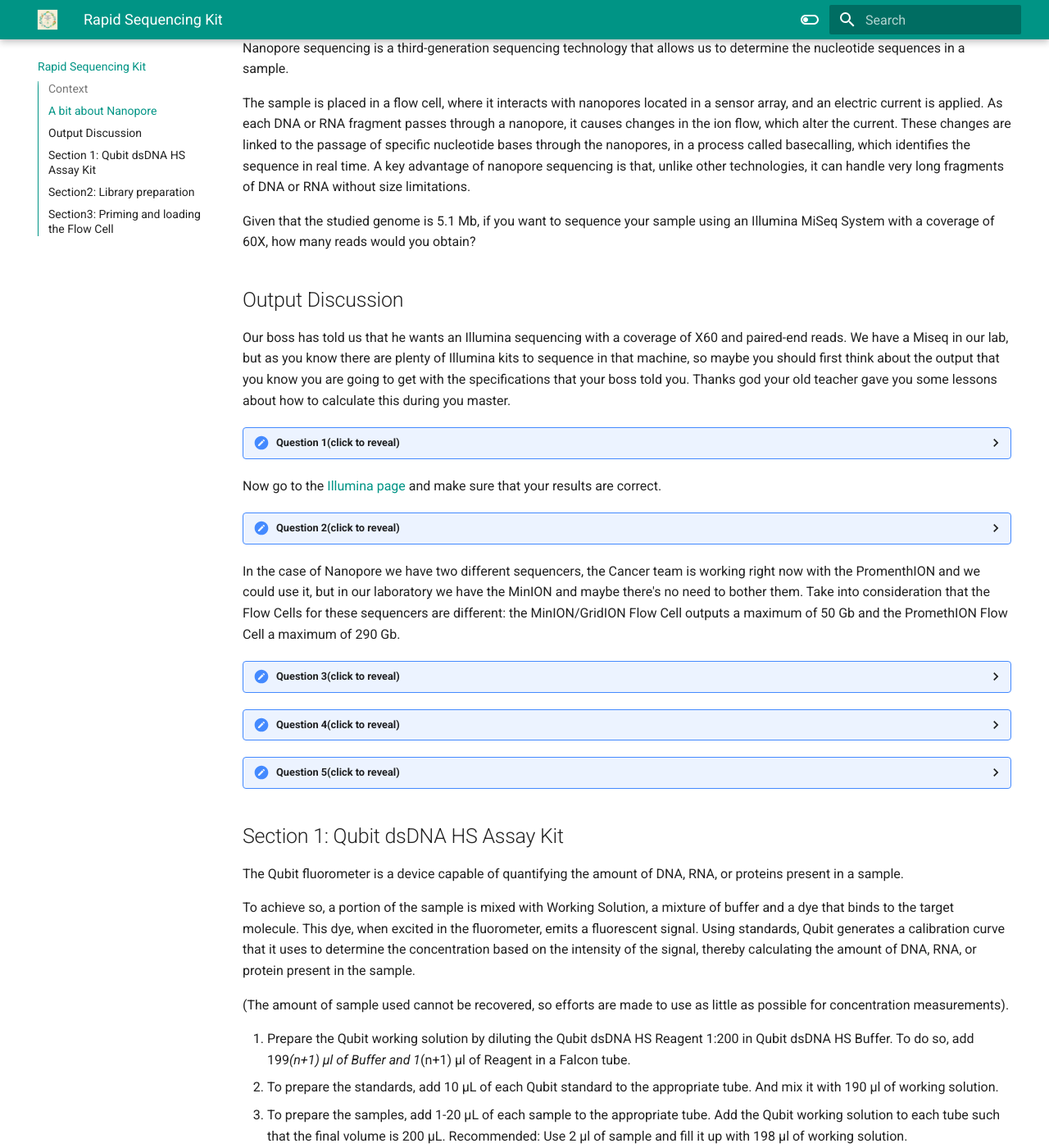
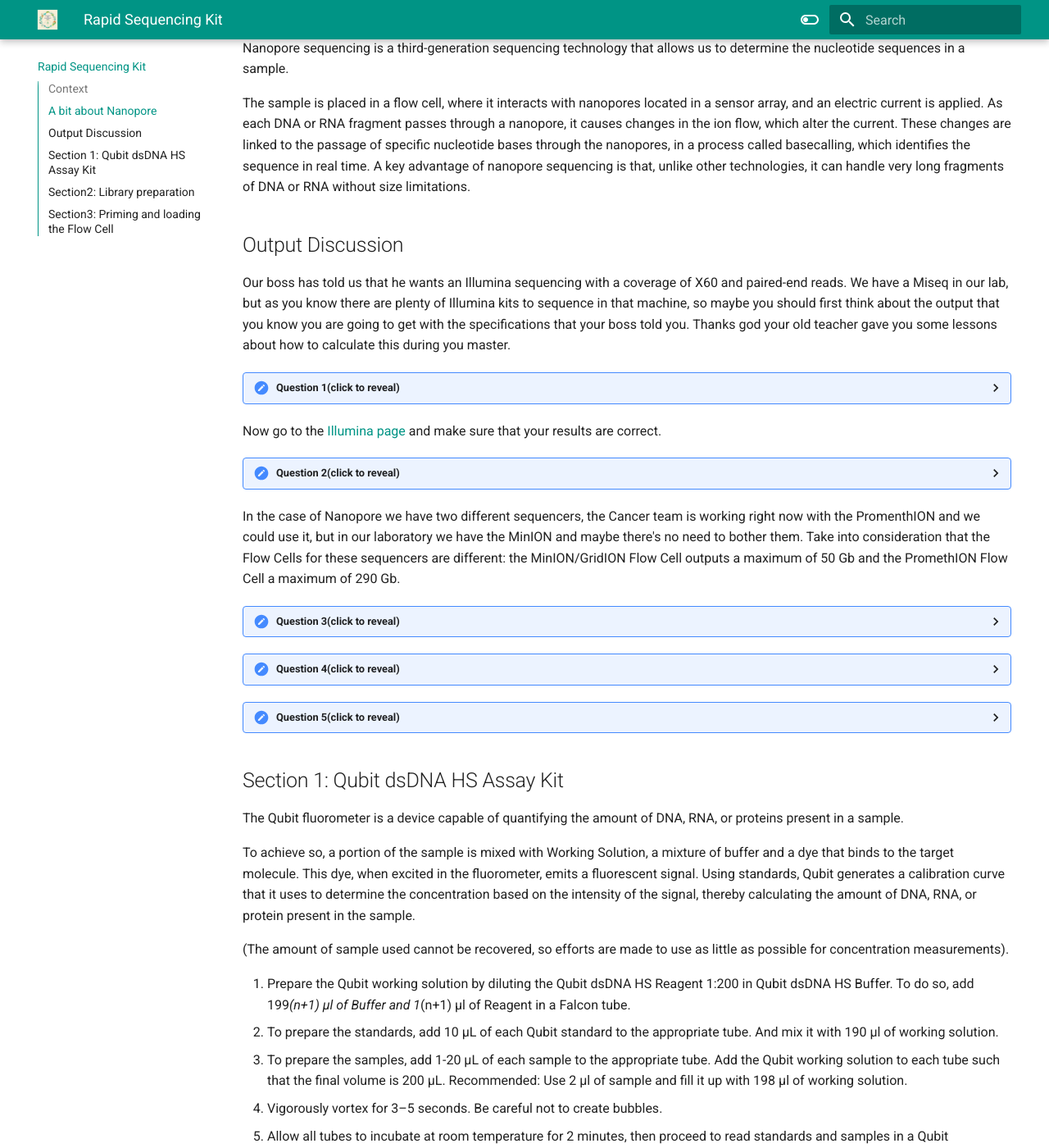
Before and after one commit to EAEOMICS/Hybrid-genome-assembly-practice, an MkDocs documentation site: the page built from docs/Laboratory_practice.md, in a window 1280 px wide and 1400 px high, scrolled down 1548 px. Shown: the whole window at 82% size. Built offline with MkDocs 1.6.1 and Material for MkDocs 9.7.7, drawn with Linux system fonts in a browser that asks for light colours; emoji names are drawn with the system emoji font.

Commit message:
Update Laboratory_practice.md

```diff
--- a/docs/Laboratory_practice.md
+++ b/docs/Laboratory_practice.md
@@ -15,8 +15,6 @@
 Nanopore sequencing is a third-generation sequencing technology that allows us to determine the nucleotide sequences in a sample.
 
 The sample is placed in a flow cell, where it interacts with nanopores located in a sensor array, and an electric current is applied. As each DNA or RNA fragment passes through a nanopore, it causes changes in the ion flow, which alter the current. These changes are linked to the passage of specific nucleotide bases through the nanopores, in a process called basecalling, which identifies the sequence in real time. A key advantage of nanopore sequencing is that, unlike other technologies, it can handle very long fragments of DNA or RNA without size limitations.
-
-Given that the studied genome is 5.1 Mb, if you want to sequence your sample using an Illumina MiSeq System with a coverage of 60X, how many reads would you obtain?
 
 ## Output Discussion
 
@@ -48,7 +46,7 @@
 
 <details>
 <summary>Question 5(click to reveal)</summary>
-With the research that we have already done we know that we only need a coverage of X20 with the nanopore reads. Obviously your output is going to be much more bigger, How would you handle it?
+With the research that we have already done we know that we only need a coverage of X20 with the nanopore reads. Obviously your output is going to be much bigger, How would you handle it?
 </details>
 
 
```
